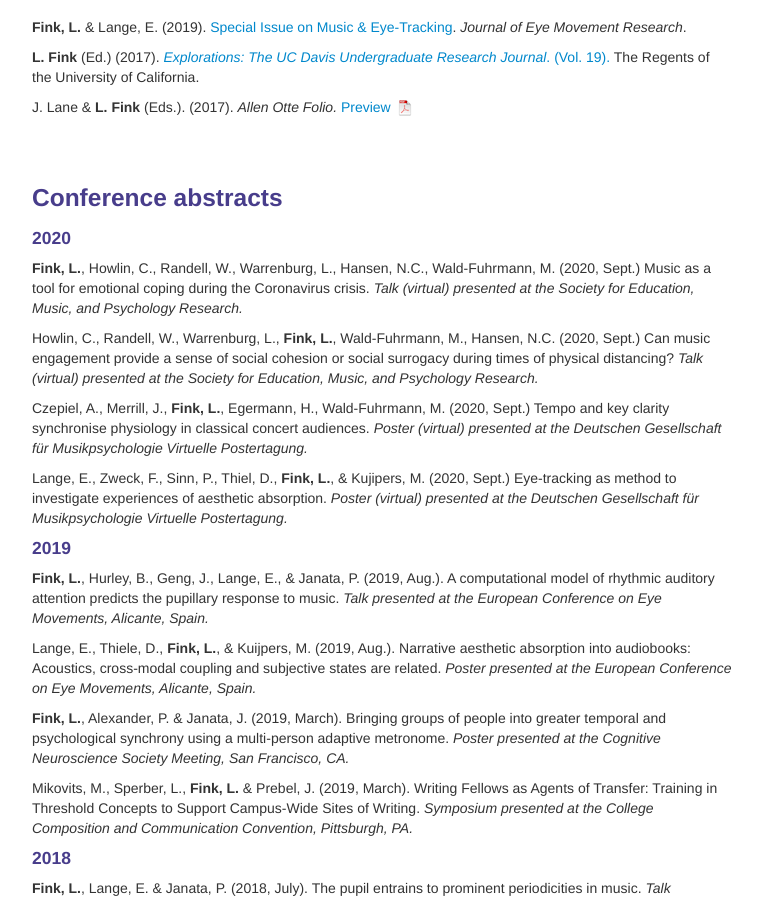
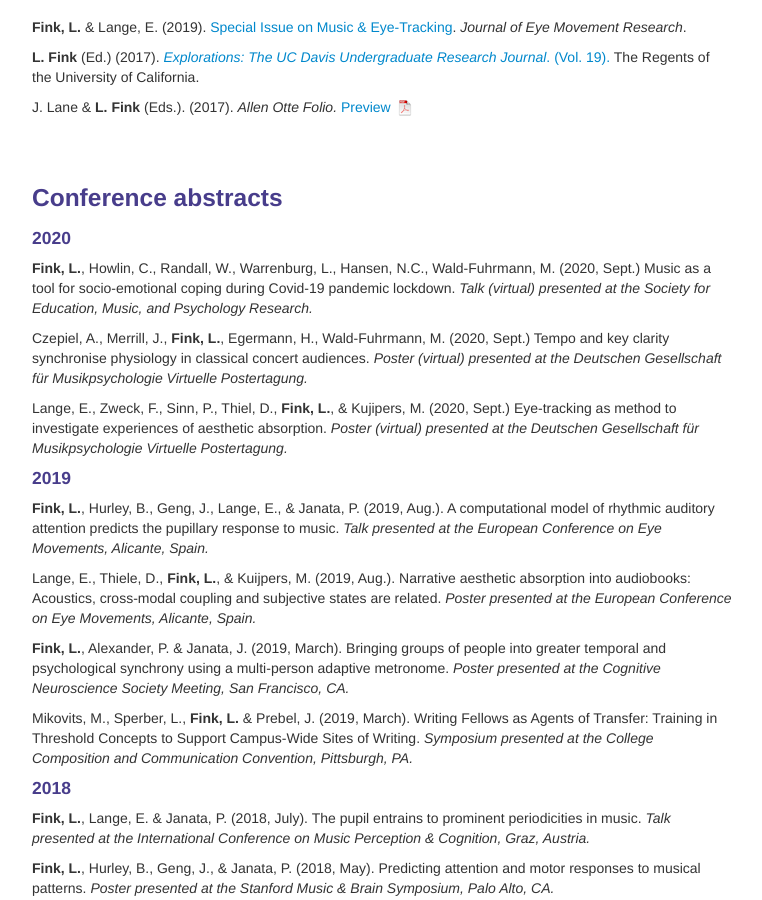
Before and after one commit to lkfink/lkfink.github.io, a Jekyll site: the page built from pages/pubs.md, in a window 1280 px wide and 900 px high, scrolled down 887 px. Shown: the whole window, without its empty margins (258-1020 px from the left). Built offline with Jekyll 4.4.1, drawn with Linux system fonts in a browser that asks for light colours.

Commit message:
edit SEMPRE

```diff
--- a/pages/pubs.md
+++ b/pages/pubs.md
@@ -81,9 +81,7 @@ J. Lane & **L. Fink** (Eds.). (2017). *Allen Otte Folio.* [Preview ![Program as
 
 #### 2020
 
-**Fink, L.**, Howlin, C., Randell, W., Warrenburg, L., Hansen, N.C., Wald-Fuhrmann, M. (2020, Sept.) Music as a tool for emotional coping during the Coronavirus crisis. *Talk (virtual) presented at the Society for Education, Music, and Psychology Research.*
-
-Howlin, C., Randell, W., Warrenburg, L., **Fink, L.**, Wald-Fuhrmann, M., Hansen, N.C. (2020, Sept.) Can music engagement provide a sense of social cohesion or social surrogacy during times of physical distancing? *Talk (virtual) presented at the Society for Education, Music, and Psychology Research.*
+**Fink, L.**, Howlin, C., Randall, W., Warrenburg, L., Hansen, N.C., Wald-Fuhrmann, M. (2020, Sept.) Music as a tool for socio-emotional coping during Covid-19 pandemic lockdown. *Talk (virtual) presented at the Society for Education, Music, and Psychology Research.*
 
 Czepiel, A., Merrill, J., **Fink, L.**, Egermann, H., Wald-Fuhrmann, M. (2020, Sept.) Tempo and key clarity synchronise physiology in classical concert audiences. *Poster (virtual) presented at the Deutschen Gesellschaft für Musikpsychologie Virtuelle Postertagung.*
 
```
